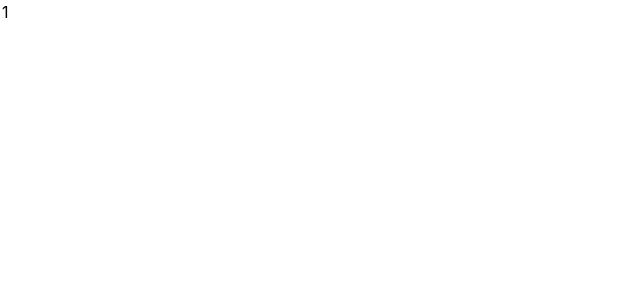
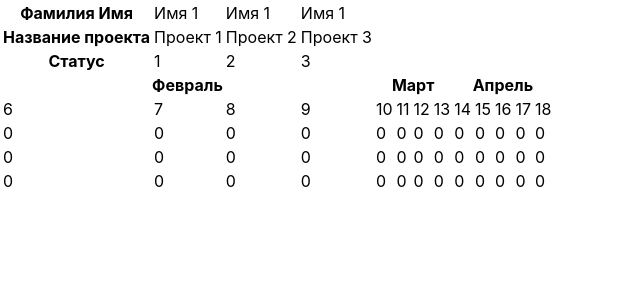
Before and after one commit to dimonarhipon/zencode__test-task, a React (Create React App) app in the folder zencode__test-task/: page / in a window 1280 px wide. Shown: the top 300 px of the page, without its empty margins (0-640 px from the left). Built offline with nearby package versions, Linux system fonts and the light colour scheme.

Commit message:
Update App.js

```diff
--- a/zencode__test-task/src/App.js
+++ b/zencode__test-task/src/App.js
@@ -2,7 +2,97 @@ import React from 'react'
 import './App.css'
 
 let App = () => {
-  return <table>1</table>
+  return (
+    <table>
+      <thead>
+        <tr>
+          <th>Фамилия Имя</th>
+          <td>Имя 1</td>
+          <td>Имя 1</td>
+          <td>Имя 1</td>
+        </tr>
+        <tr>
+          <th>Название проекта</th>
+          <td>Проект 1</td>
+          <td>Проект 2</td>
+          <td>Проект 3</td>
+        </tr>
+        <tr>
+          <th>Статус</th>
+          <td>1</td>
+          <td>2</td>
+          <td>3</td>
+        </tr>
+      </thead>
+      <tfoot>
+        <tr>
+          <th colSpan="4">Февраль</th>
+          <th colSpan="4">Март</th>
+          <th colSpan="5">Апрель</th>
+        </tr>
+        <tr>
+          <td>6</td>
+          <td>7</td>
+          <td>8</td>
+          <td>9</td>
+          <td>10</td>
+          <td>11</td>
+          <td>12</td>
+          <td>13</td>
+          <td>14</td>
+          <td>15</td>
+          <td>16</td>
+          <td>17</td>
+          <td>18</td>
+        </tr>
+        <tr>
+          <td>0</td>
+          <td>0</td>
+          <td>0</td>
+          <td>0</td>
+          <td>0</td>
+          <td>0</td>
+          <td>0</td>
+          <td>0</td>
+          <td>0</td>
+          <td>0</td>
+          <td>0</td>
+          <td>0</td>
+          <td>0</td>
+        </tr>
+        <tr>
+          <td>0</td>
+          <td>0</td>
+          <td>0</td>
+          <td>0</td>
+          <td>0</td>
+          <td>0</td>
+          <td>0</td>
+          <td>0</td>
+          <td>0</td>
+          <td>0</td>
+          <td>0</td>
+          <td>0</td>
+          <td>0</td>
+        </tr>
+        <tr>
+          <td>0</td>
+          <td>0</td>
+          <td>0</td>
+          <td>0</td>
+          <td>0</td>
+          <td>0</td>
+          <td>0</td>
+          <td>0</td>
+          <td>0</td>
+          <td>0</td>
+          <td>0</td>
+          <td>0</td>
+          <td>0</td>
+        </tr>
+      </tfoot>
+    </table>
+  )
 }
 
 export default App
```
